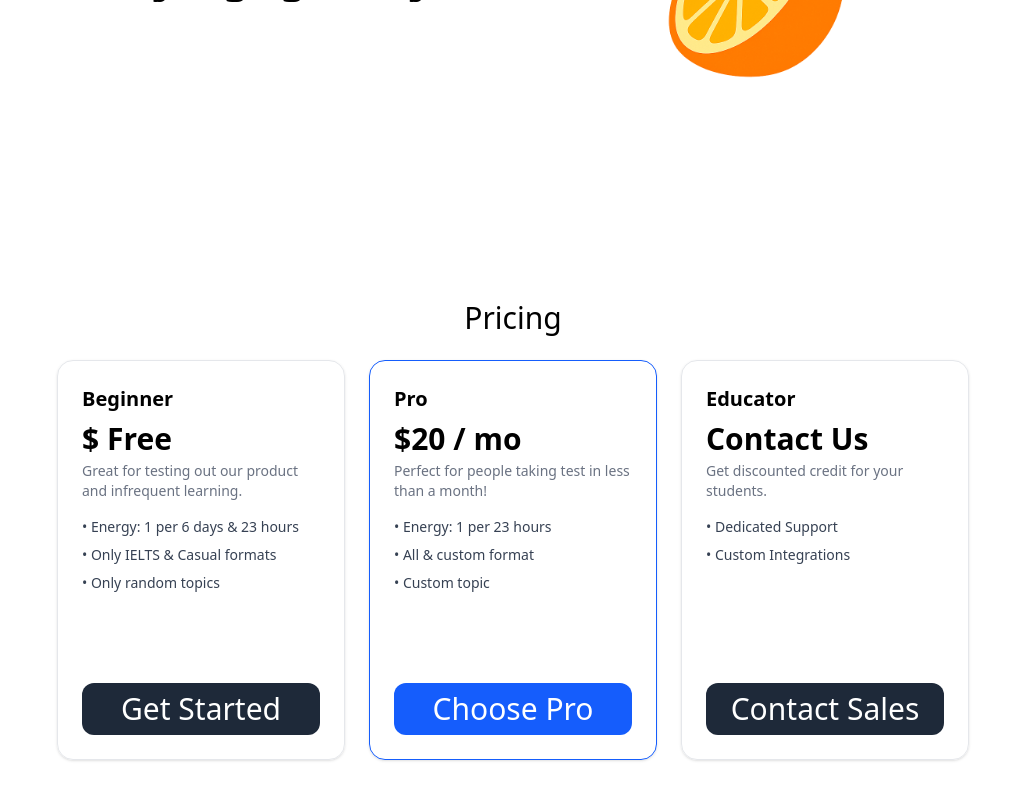
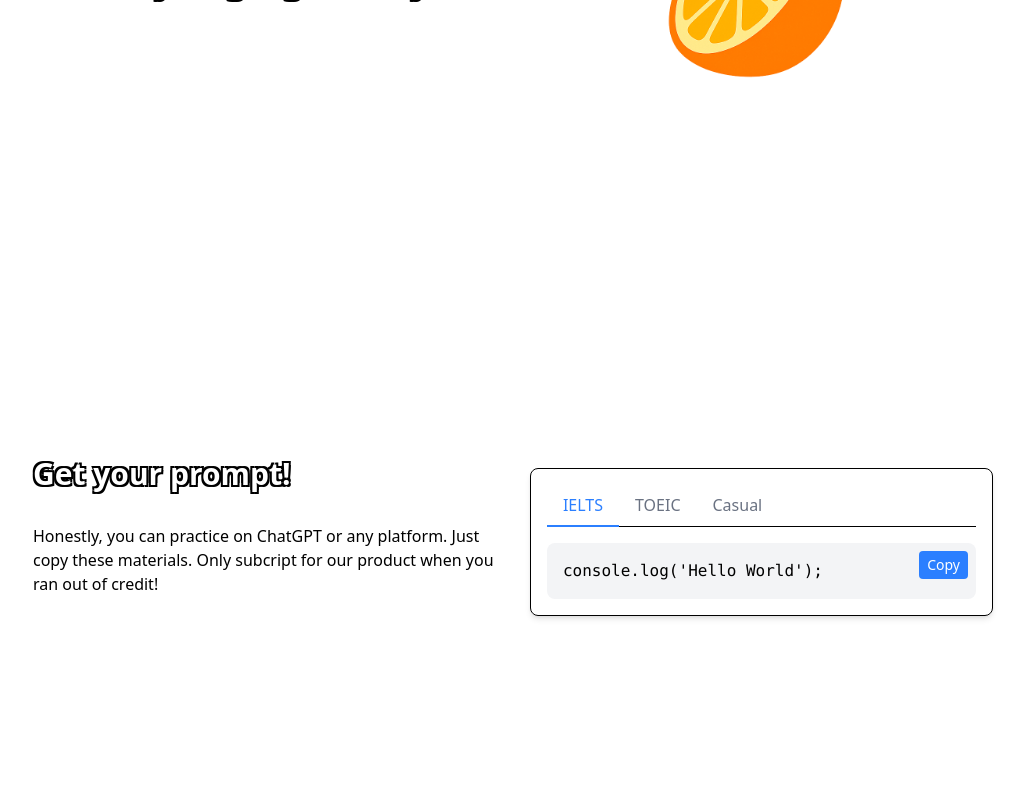
Before and after one commit to benzle666/amplify-next-pages-template, a Next.js app: page / in a window 1280 px wide. Shown: the part 1938-2738 px from the top of the page, without its empty margins (127-1151 px from the left). Built offline with nearby package versions, Linux system fonts and the light colour scheme.

Commit message:
Add copy palate

```diff
--- /dev/null
+++ b/components/ui/CopyPalate.tsx
@@ -0,0 +1,67 @@
+import { useState } from "react";
+
+interface Tab {
+  label: string;
+  content: string;
+}
+
+interface TabsProps {
+  tabs: Tab[];
+  maxHeight?: string; // optional max height
+}
+
+export default function Tabs({ tabs, maxHeight = "64" }: TabsProps) {
+  const [activeIndex, setActiveIndex] = useState(0);
+
+  const copyToClipboard = (text: string) => {
+    navigator.clipboard.writeText(text).then(() => {
+      alert("Copied to clipboard!");
+    });
+  };
+
+  return (
+    <div className="w-full max-w-lg mx-auto p-4 border rounded-lg shadow-md">
+      {/* Tab buttons */}
+      <div className="flex border-b mb-4">
+        {tabs.map((tab, index) => (
+          <button
+            key={index}
+            onClick={() => setActiveIndex(index)}
+            className={`px-4 py-2 -mb-px font-medium border-b-2 ${
+              index === activeIndex
+                ? "border-blue-500 text-blue-500"
+                : "border-transparent text-gray-500 hover:text-gray-700"
+            }`}
+          >
+            {tab.label}
+          </button>
+        ))}
+      </div>
+
+      {/* Tab content */}
+      <div className="relative">
+        <pre
+          className={`bg-gray-100 p-4 rounded-lg overflow-x-auto overflow-y-auto max-h-[${maxHeight}rem] whitespace-pre-wrap`}
+        >
+          {tabs[activeIndex].content}
+        </pre>
+        <button
+          onClick={() => copyToClipboard(tabs[activeIndex].content)}
+          className="absolute top-2 right-2 bg-blue-500 text-white px-2 py-1 rounded text-sm hover:bg-blue-600"
+        >
+          Copy
+        </button>
+      </div>
+    </div>
+  );
+}
+
+
+// Usage Guide
+{/* <CopyPalate
+    tabs={[
+    { label: "JavaScript", content: "console.log('Hello World');" },
+    { label: "Python", content: "print('Hello World')" },
+    { label: "HTML", content: "<h1>Hello World</h1>" },
+    ]}
+/> */}
--- a/pages/index.tsx
+++ b/pages/index.tsx
@@ -5,6 +5,7 @@ import Link from "next/link";
 import Image from "next/image";
 
 import PricingPanel , { PricingPlan } from "@/components/ui/PricingPanel";
+import CopyPalate from "@/components/ui/CopyPalate";
 
 const plans: PricingPlan[] = [
   {
@@ -103,6 +104,32 @@ export default function HomePage() {
             </div>
             <Image src="/logo.png" width={400} height={400} alt="image"/>
           </div>
+          <div className="flex justify-center items-center h-120 mb-20">
+            <div className="flex flex-col">
+              <div
+                className="text-3xl font-extrabold text-white mb-8"
+                style={{
+                    textShadow: `
+                      2px 2px 0 black,
+                      -2px 2px 0 black,
+                      2px -2px 0 black,
+                      -2px -2px 0 black
+                    `
+                  }}>
+                Get your prompt!
+              </div>
+              <div className="text-bold mb-8 pr-8">
+                Honestly, you can practice on ChatGPT or any platform. Just copy these materials. Only subcript for our product when you ran out of credit!
+              </div>
+            </div>
+            <CopyPalate
+              tabs={[
+                { label: "IELTS", content: "console.log('Hello World');" },
+                { label: "TOEIC", content: "print('Hello World')" },
+                { label: "Casual", content: "<h1>Hello World</h1>" },
+              ]}
+            />
+          </div>
           <div className="flex flex-col justify-center items-center h-120 mb-20 text-3xl text-bold">
             Pricing
             <PricingPanel plans={plans} />
```
